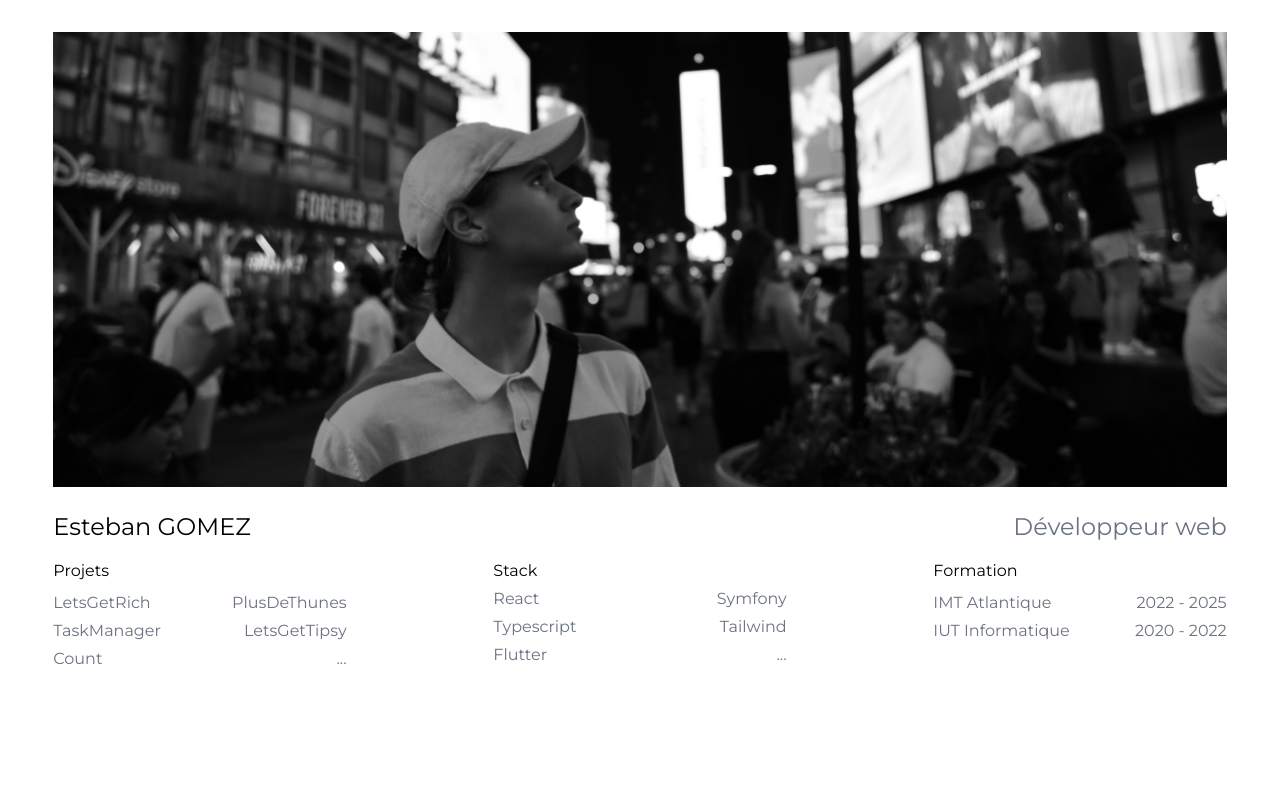
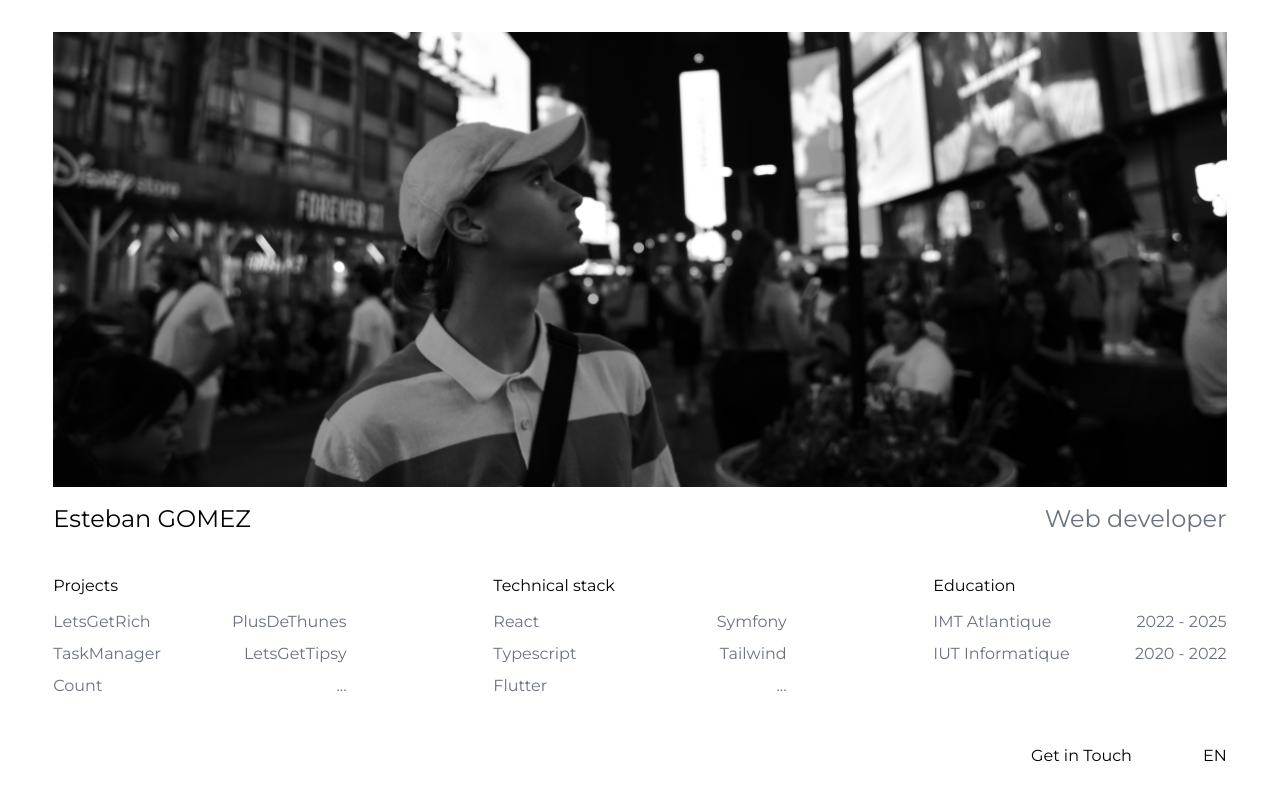
Before and after one commit to EstebanzG/estebang, a React (Create React App) app: page / in a window 1280 px wide. Built offline with nearby package versions, Linux system fonts and the light colour scheme; the HTML template or start-up script is replaced by a standard one.

Commit message:
[ADD] translation and footer

```diff
--- a/package.json
+++ b/package.json
@@ -10,8 +10,10 @@
     "@types/node": "^16.18.65",
     "@types/react": "^18.2.39",
     "@types/react-dom": "^18.2.17",
+    "i18next": "^23.7.7",
     "react": "^18.2.0",
     "react-dom": "^18.2.0",
+    "react-i18next": "^13.5.0",
     "react-router-dom": "^6.20.0",
     "react-scripts": "5.0.1",
     "typescript": "^4.9.5",
--- a/src/App.tsx
+++ b/src/App.tsx
@@ -1,6 +1,7 @@
 import React from 'react';
 import { BrowserRouter as Router, Route, Routes, Navigate } from 'react-router-dom';
 import Home from "./pages/home/Home";
+import './common/i18n'
 
 function App() {
   return (
--- /dev/null
+++ b/src/common/components/Footer.tsx
@@ -0,0 +1,26 @@
+import React from 'react';
+import { useTranslation } from 'react-i18next';
+
+const FR = 'fr';
+
+const EN = 'en';
+
+function Footer() {
+    const {t, i18n } = useTranslation();
+
+    const changeLanguage = () => {
+        const newLanguage = i18n.language === FR ? EN : FR;
+        i18n.changeLanguage(newLanguage).then();
+    };
+
+    return (
+        <footer className="flex justify-end w-11/12 pb-8 pt-8">
+            <div className={"w-5/12 flex justify-around md:justify-between md:w-2/12"}>
+                <button className={"font-montserrat text-black"}>{t('footer_button_contact')}</button>
+                <button className={"font-montserrat text-black"} onClick={changeLanguage}>EN</button>
+            </div>
+        </footer>
+    );
+}
+
+export default Footer;
--- /dev/null
+++ b/src/common/i18n.ts
@@ -0,0 +1,23 @@
+// i18n.js
+
+import i18n from 'i18next';
+import { initReactI18next } from 'react-i18next';
+import languages from './languages';
+
+i18n.use(initReactI18next).init({
+    resources: {
+        fr: {
+            translation: languages.fr,
+        },
+        en: {
+            translation: languages.en,
+        },
+    },
+    lng: 'en',
+    fallbackLng: 'fr',
+    interpolation: {
+        escapeValue: false,
+    },
+});
+
+export default i18n;
--- /dev/null
+++ b/src/common/languages.ts
@@ -0,0 +1,19 @@
+// languages.ts
+const languages = {
+    fr: {
+        footer_button_contact: "Contactez-moi",
+        homepage_title_job_name: "Développeur web",
+        homepage_title_projects: "Projets",
+        homepage_title_technical_stack: "Compétences techniques",
+        homepage_title_education: "Formation",
+    },
+    en: {
+        footer_button_contact: "Get in Touch",
+        homepage_title_job_name: "Web developer",
+        homepage_title_projects: "Projects",
+        homepage_title_technical_stack: "Technical stack",
+        homepage_title_education: "Education",
+    },
+};
+
+export default languages;
--- a/src/pages/home/Home.tsx
+++ b/src/pages/home/Home.tsx
@@ -1,30 +1,31 @@
 import React from 'react';
-import estebanImage from './asset/esteban.png'; // Tell webpack this JS file uses this image
-import Projects from "./components/projects/Projects";
-import Stack from "./components/projects/Stack";
-import Studies from "./components/projects/Studies";
+import estebanImage from './asset/esteban.png';
+import Projects from "./components/Projects";
+import Stack from "./components/Stack";
+import Studies from "./components/Studies";
+import { useTranslation } from 'react-i18next';
+import Footer from "../../common/components/Footer";
 
+function Home() {
+    const { t } = useTranslation();
 
-
-class Home extends React.Component {
-    render() {
     return (
-            <div className={"flex flex-col items-end mt-8 md:items-center"}>
-                <header className={"w-11/12 mb-6"}>
-                    <img src={estebanImage} className={'object-cover w-full h-96 md:h-auto'} alt={'esteban'} />
+        <div className={"h-screen flex flex-col items-end justify-between md:items-center"}>
+            <header className={"w-11/12 mt-8 mb-6"}>
+                <img src={estebanImage} className={'object-cover w-full h-96 mb-4 md:h-auto'} alt={'Esteban'}/>
+                <div className={"flex flex-col md:flex-row md:justify-between"}>
+                    <h1 className={"font-montserrat text-2xl text-black"}>Esteban GOMEZ</h1>
+                    <h2 className={"font-montserrat text-2xl text-gray-500"}>{t('homepage_title_job_name')}</h2>
+                </div>
             </header>
-                <div className={"flex flex-col w-11/12 mb-4 md:flex-row md:justify-between"}>
-                    <h1 className={"font-montserrat text-2xl text-black"}>Esteban GOMEZ</h1>
-                    <h2 className={"font-montserrat text-2xl text-gray-500"}>Développeur web</h2>
-                </div>
             <div className={"flex flex-col w-11/12 md:flex-row md:justify-between"}>
                 <Projects/>
                 <Stack/>
                 <Studies/>
             </div>
+            <Footer/>
         </div>
     );
 }
-}
 
 export default Home;
--- /dev/null
+++ b/src/pages/home/components/Projects.tsx
@@ -0,0 +1,28 @@
+import React from "react";
+import {useTranslation} from "react-i18next";
+
+function Projects() {
+    const { t } = useTranslation();
+
+    return (
+    <div className={"w-10/12 md:w-3/12"}>
+        <h3 className={"font-montserrat mb-3"}>{t('homepage_title_projects')}</h3>
+        <div>
+            <div className={"flex justify-between mb-2"}>
+                <h4 className={"font-montserrat text-gray-500"}>LetsGetRich</h4>
+                <h4 className={"font-montserrat text-gray-500"}>PlusDeThunes</h4>
+            </div>
+            <div className={"flex justify-between mb-2"}>
+                <h4 className={"font-montserrat text-gray-500"}>TaskManager</h4>
+                <h4 className={"font-montserrat text-gray-500"}>LetsGetTipsy</h4>
+            </div>
+            <div className={"flex justify-between"}>
+                <h4 className={"font-montserrat text-gray-500"}>Count</h4>
+                <h4 className={"font-montserrat text-gray-500"}>...</h4>
+            </div>
+        </div>
+    </div>
+    );
+}
+
+export default Projects
--- /dev/null
+++ b/src/pages/home/components/Stack.tsx
@@ -0,0 +1,29 @@
+import React from "react";
+import {useTranslation} from "react-i18next";
+
+function Stack() {
+
+    const { t } = useTranslation();
+
+    return (
+    <div className={"w-10/12 mt-3 md:w-3/12 md:mt-0"}>
+        <h3 className={"font-montserrat mb-3"}>{t('homepage_title_technical_stack')}</h3>
+        <div>
+            <div className={"flex justify-between mb-2"}>
+                <h4 className={"font-montserrat text-gray-500"}>React</h4>
+                <h4 className={"font-montserrat text-gray-500"}>Symfony</h4>
+            </div>
+            <div className={"flex justify-between mb-2"}>
+                <h4 className={"font-montserrat text-gray-500"}>Typescript</h4>
+                <h4 className={"font-montserrat text-gray-500"}>Tailwind</h4>
+            </div>
+            <div className={"flex justify-between"}>
+                <h4 className={"font-montserrat text-gray-500"}>Flutter</h4>
+                <h4 className={"font-montserrat text-gray-500"}>...</h4>
+            </div>
+        </div>
+    </div>
+    );
+}
+
+export default Stack
--- /dev/null
+++ b/src/pages/home/components/Studies.tsx
@@ -0,0 +1,25 @@
+import React from "react";
+import {useTranslation} from "react-i18next";
+
+function Studies() {
+    const { t } = useTranslation();
+
+
+    return (
+        <div className={"w-10/12 mt-3 md:w-3/12 md:mt-0"}>
+            <h3 className={"font-montserrat mb-3"}>{t('homepage_title_education')}</h3>
+            <div>
+                <div className={"flex justify-between mb-2"}>
+                    <h4 className={"font-montserrat text-gray-500"}>IMT Atlantique</h4>
+                    <h4 className={"font-montserrat text-gray-500"}>2022 - 2025</h4>
+                </div>
+                <div className={"flex justify-between"}>
+                    <h4 className={"font-montserrat text-gray-500"}>IUT Informatique</h4>
+                    <h4 className={"font-montserrat text-gray-500"}>2020 - 2022</h4>
+                </div>
+            </div>
+        </div>
+)
+}
+
+export default Studies
--- a/src/pages/home/components/projects/Projects.tsx
+++ /dev/null
@@ -1,25 +0,0 @@
-import React from "react";
-
-class Projects extends React.Component {
-    render() {
-        return <div className={"w-10/12 md:w-3/12"}>
-            <h3 className={"font-montserrat mb-2"}>Projets</h3>
-            <div>
-                <div className={"flex justify-between mb-1"}>
-                    <h4 className={"font-montserrat text-gray-500"}>LetsGetRich</h4>
-                    <h4 className={"font-montserrat text-gray-500"}>PlusDeThunes</h4>
-                </div>
-                <div className={"flex justify-between mb-1"}>
-                    <h4 className={"font-montserrat text-gray-500"}>TaskManager</h4>
-                    <h4 className={"font-montserrat text-gray-500"}>LetsGetTipsy</h4>
-                </div>
-                <div className={"flex justify-between mb-1"}>
-                    <h4 className={"font-montserrat text-gray-500"}>Count</h4>
-                    <h4 className={"font-montserrat text-gray-500"}>...</h4>
-                </div>
-            </div>
-        </div>;
-    }
-}
-
-export default Projects
--- a/src/pages/home/components/projects/Stack.tsx
+++ /dev/null
@@ -1,25 +0,0 @@
-import React from "react";
-
-class Stack extends React.Component {
-    render() {
-        return <div className={"w-10/12 mt-3 md:w-3/12 md:mt-0"}>
-            <h3 className={"font-montserrat mb-1"}>Stack</h3>
-            <div>
-                <div className={"flex justify-between mb-1"}>
-                    <h4 className={"font-montserrat text-gray-500"}>React</h4>
-                    <h4 className={"font-montserrat text-gray-500"}>Symfony</h4>
-                </div>
-                <div className={"flex justify-between mb-1"}>
-                    <h4 className={"font-montserrat text-gray-500"}>Typescript</h4>
-                    <h4 className={"font-montserrat text-gray-500"}>Tailwind</h4>
-                </div>
-                <div className={"flex justify-between mb-1"}>
-                    <h4 className={"font-montserrat text-gray-500"}>Flutter</h4>
-                    <h4 className={"font-montserrat text-gray-500"}>...</h4>
-                </div>
-            </div>
-        </div>;
-    }
-}
-
-export default Stack
--- a/src/pages/home/components/projects/Studies.tsx
+++ /dev/null
@@ -1,21 +0,0 @@
-import React from "react";
-
-class Studies extends React.Component {
-    render() {
-        return <div className={"w-10/12 mt-3 md:w-3/12 md:mt-0"}>
-            <h3 className={"font-montserrat mb-2"}>Formation</h3>
-            <div>
-                <div className={"flex justify-between"}>
-                    <h4 className={"font-montserrat text-gray-500 mb-1"}>IMT Atlantique</h4>
-                    <h4 className={"font-montserrat text-gray-500 mb-1"}>2022 - 2025</h4>
-                </div>
-                <div className={"flex justify-between"}>
-                    <h4 className={"font-montserrat text-gray-500 mb-1"}>IUT Informatique</h4>
-                    <h4 className={"font-montserrat text-gray-500 mb-1"}>2020 - 2022</h4>
-                </div>
-            </div>
-        </div>;
-    }
-}
-
-export default Studies
```
Also changed, not shown: 1 other file (tests, documents, lock files or other folders). Lines whose indentation alone changed are shown as unchanged.
